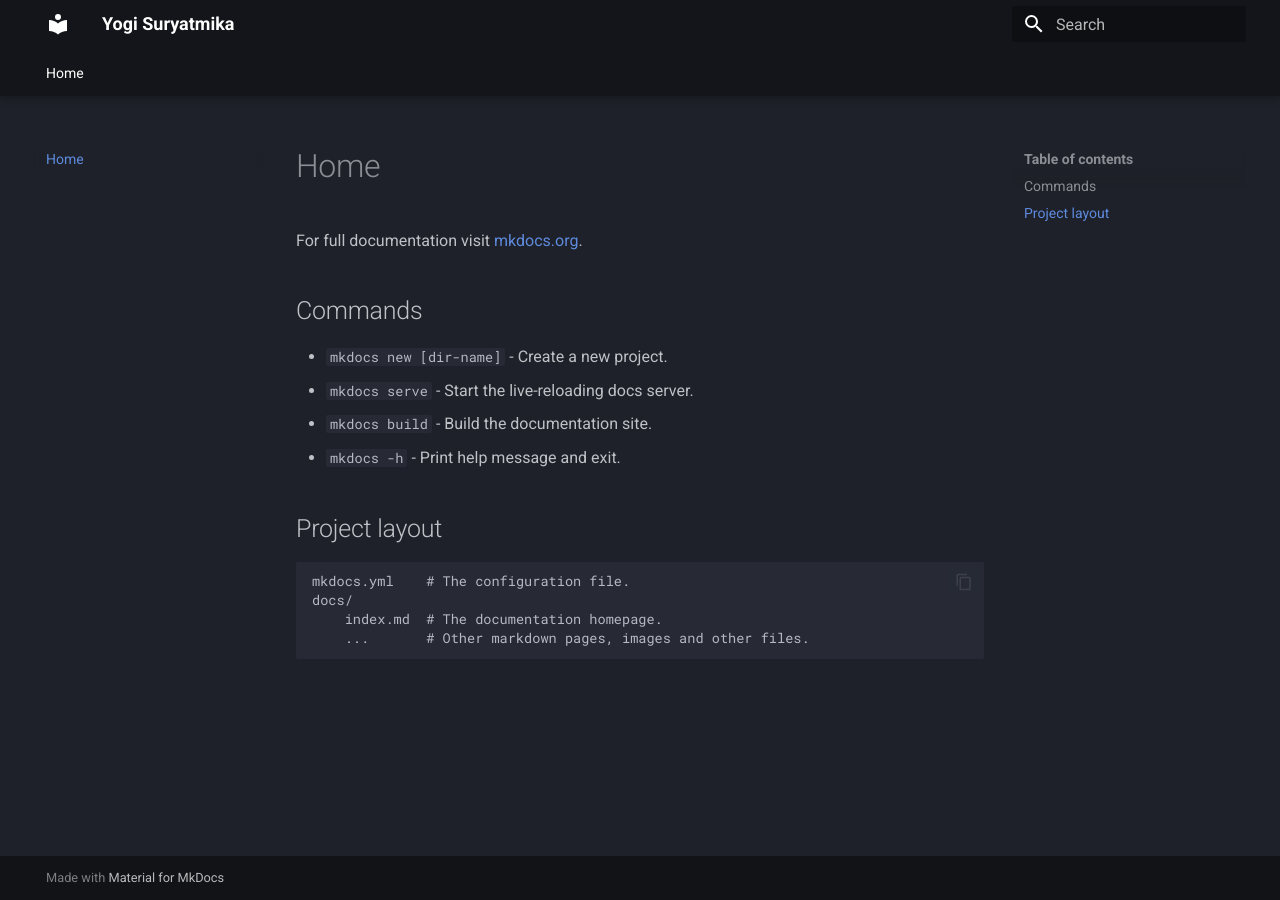
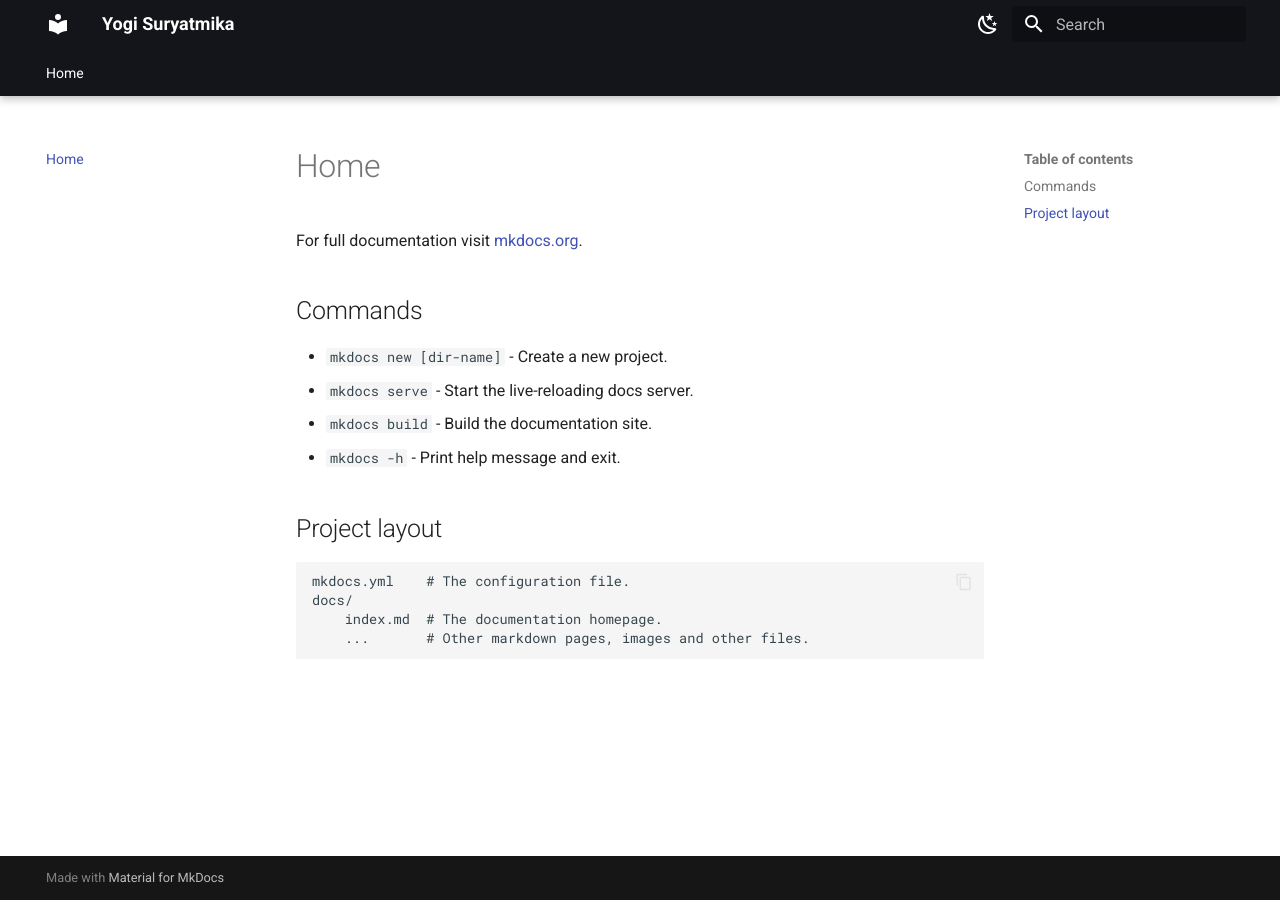
Before and after one commit to yogiksuryatmika19/Personal-Docs, an MkDocs documentation site: the page built from docs/index.md, in a window 1280 px wide. Built offline with MkDocs 1.6.1 and Material for MkDocs 9.7.7, drawn with Linux system fonts in a browser that asks for light colours.

Commit message:
generate otomatis message

```diff
--- a/mkdocs.yml
+++ b/mkdocs.yml
@@ -4,9 +4,20 @@ site_url: https://mydomain.org/mysite
 theme:
     name: material
     palette:
+        # Light mode
+        - scheme: default
+          primary: black
+          accent: black
+          toggle:
+              icon: material/weather-night
+              name: Switch to dark mode
+        # Dark mode
         - scheme: slate
           primary: black
-          accent: cyan
+          accent: black
+          toggle:
+              icon: material/weather-sunny
+              name: Switch to light mode
 
     features:
         - navigation.tabs
@@ -30,3 +41,6 @@ markdown_extensions:
 plugins:
     - search
     - awesome-pages
+
+extra_css:
+    - stylesheets/extra.css
```
